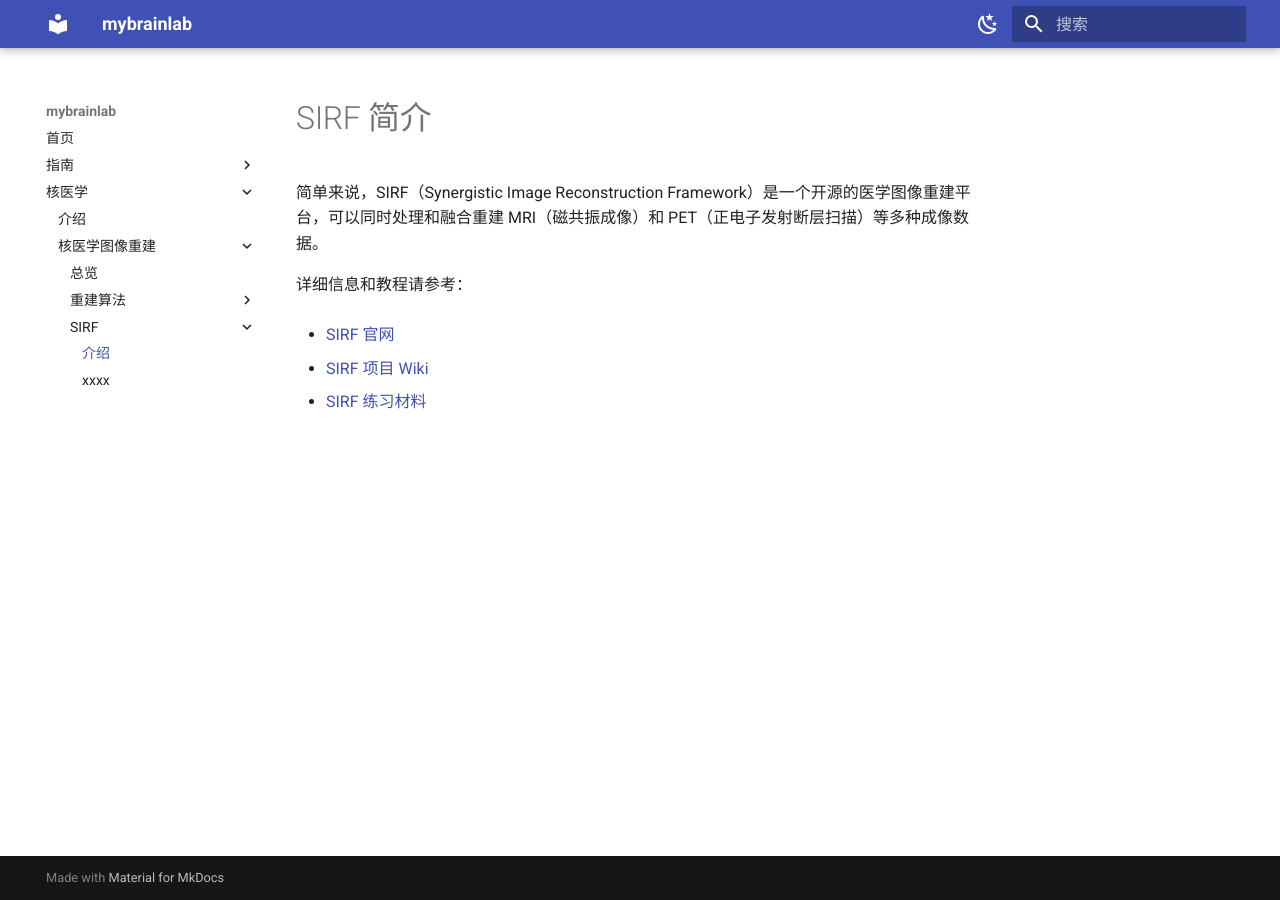
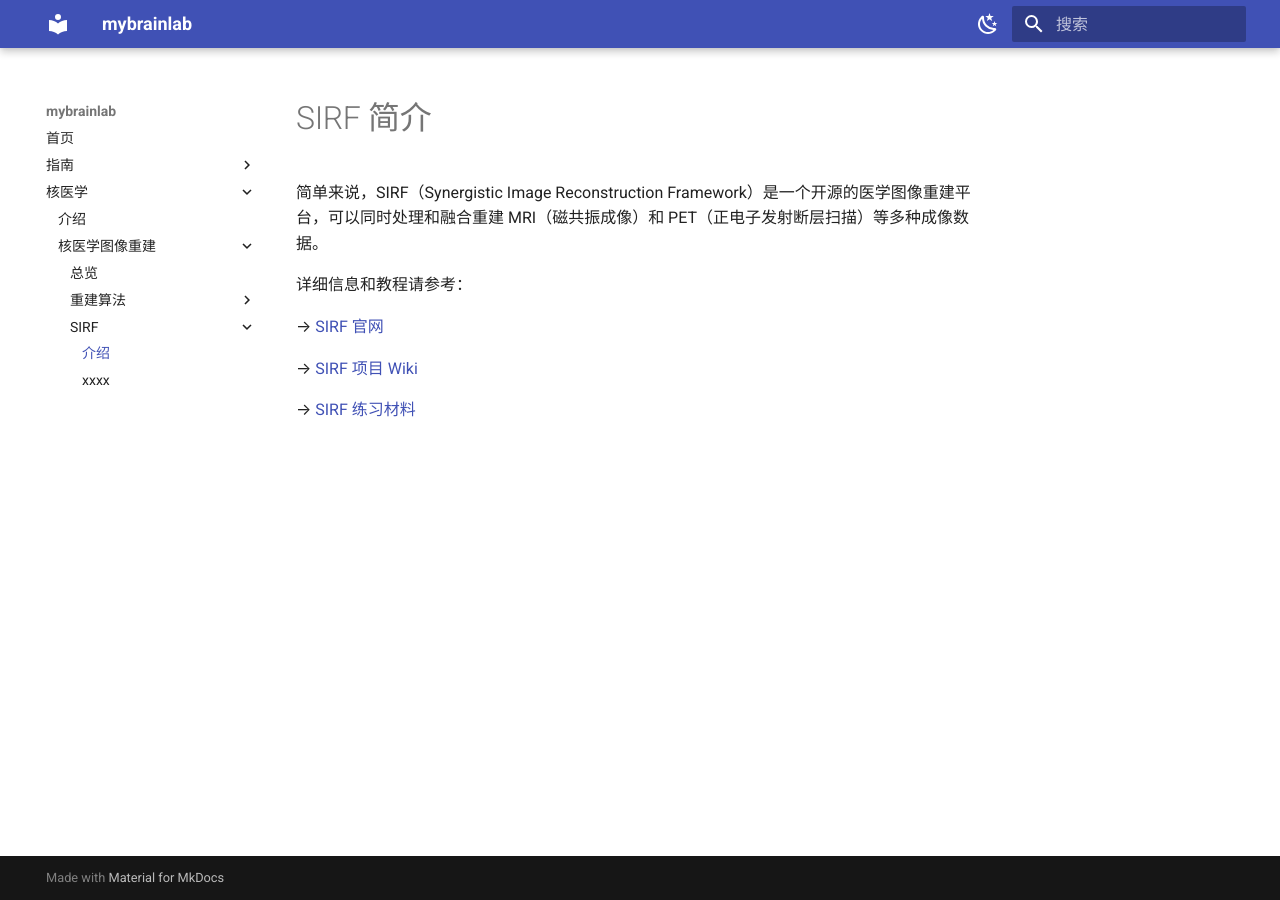
Before and after one commit to dutoumanwulao/mybrainlab, an MkDocs documentation site: the page built from docs/nukmed/recon/sirf/index.md, in a window 1280 px wide. Built offline with MkDocs 1.6.1 and Material for MkDocs 9.7.7, drawn with Linux system fonts in a browser that asks for light colours.

Commit message:
关于SIRF操作用法的更新

```diff
--- a/docs/nukmed/recon/sirf/index.md
+++ b/docs/nukmed/recon/sirf/index.md
@@ -5,8 +5,8 @@
 详细信息和教程请参考：
 
 
-- [SIRF 官网](https://www.ccpsynerbi.ac.uk/)
+→ [SIRF 官网](https://www.ccpsynerbi.ac.uk/)
 
-- [SIRF 项目 Wiki](https://github.com/SyneRBI/SIRF/wiki)
+→ [SIRF 项目 Wiki](https://github.com/SyneRBI/SIRF/wiki)
 
-- [SIRF 练习材料](https://github.com/SyneRBI/SIRF-Exercises/tree/master)
+→ [SIRF 练习材料](https://github.com/SyneRBI/SIRF-Exercises/tree/master)
```
Also changed, not shown: docs/nukmed/recon/sirf/xxxx.md (+6 -0 lines).
